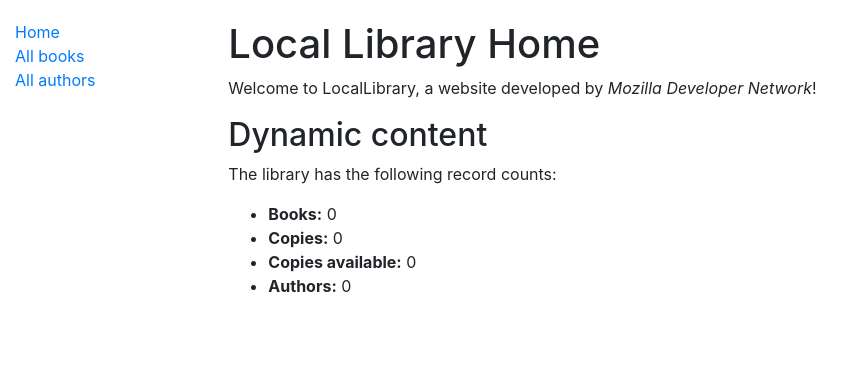
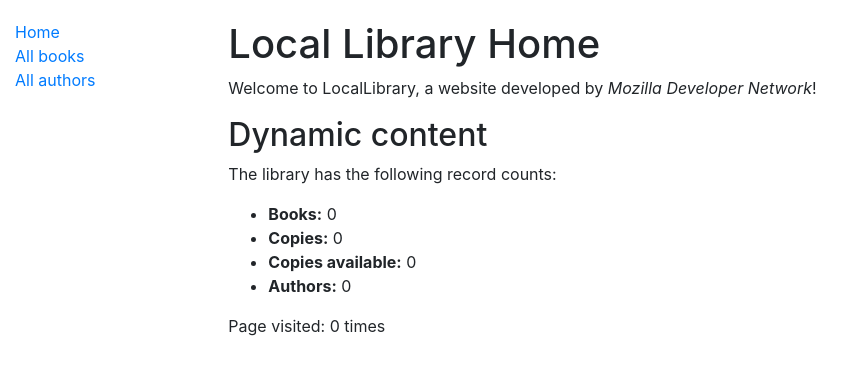
Before and after one commit to Acacio-coding/Tutotrial-MDN-Django, a Django app: page /catalog/ in a window 1280 px wide. Shown: the top 375 px of the page, without its empty margins (0-864 px from the left). Run offline with Django 4.2, Linux system fonts and the light colour scheme; data that the repository does not hold is empty; some libraries are stand-ins or nearby versions.

Commit message:
Managing visitors

```diff
--- a/catalog/templates/index.html
+++ b/catalog/templates/index.html
@@ -15,4 +15,8 @@
   <li><strong>Copies available:</strong> {{ num_instances_available }}</li>
   <li><strong>Authors:</strong> {{ num_authors }}</li>
 </ul>
+<p>
+  Page visited: {{num_visitors}}{% if num_visitors == 1 %} time{% else %}
+  times{% endif%}
+</p>
 {% endblock %}
--- a/catalog/views.py
+++ b/catalog/views.py
@@ -8,12 +8,15 @@ def index(request):
     num_instances = BookInstance.objects.all().count()
     num_instances_available = BookInstance.objects.filter(status__exact='a').count()
     num_authors = Author.objects.count()
+    num_visitors = request.session.get('num_visitors', 0)
+    request.session['num_visitors'] = num_visitors + 1
 
     context = {
       'num_books': num_books,
       'num_instances': num_instances,
       'num_instances_available': num_instances_available,
       'num_authors': num_authors,
+      'num_visitors': num_visitors,
     }
 
     return render(request, 'index.html', context = context)
```
